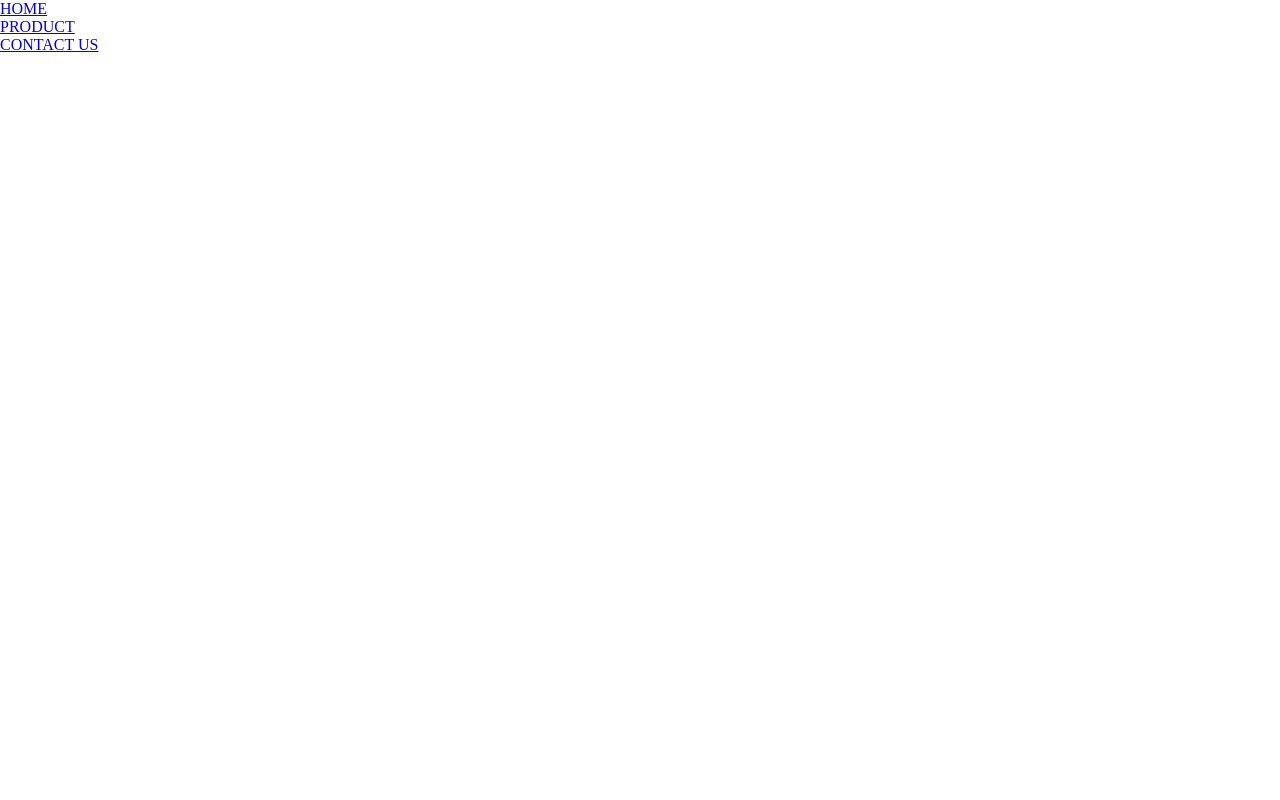
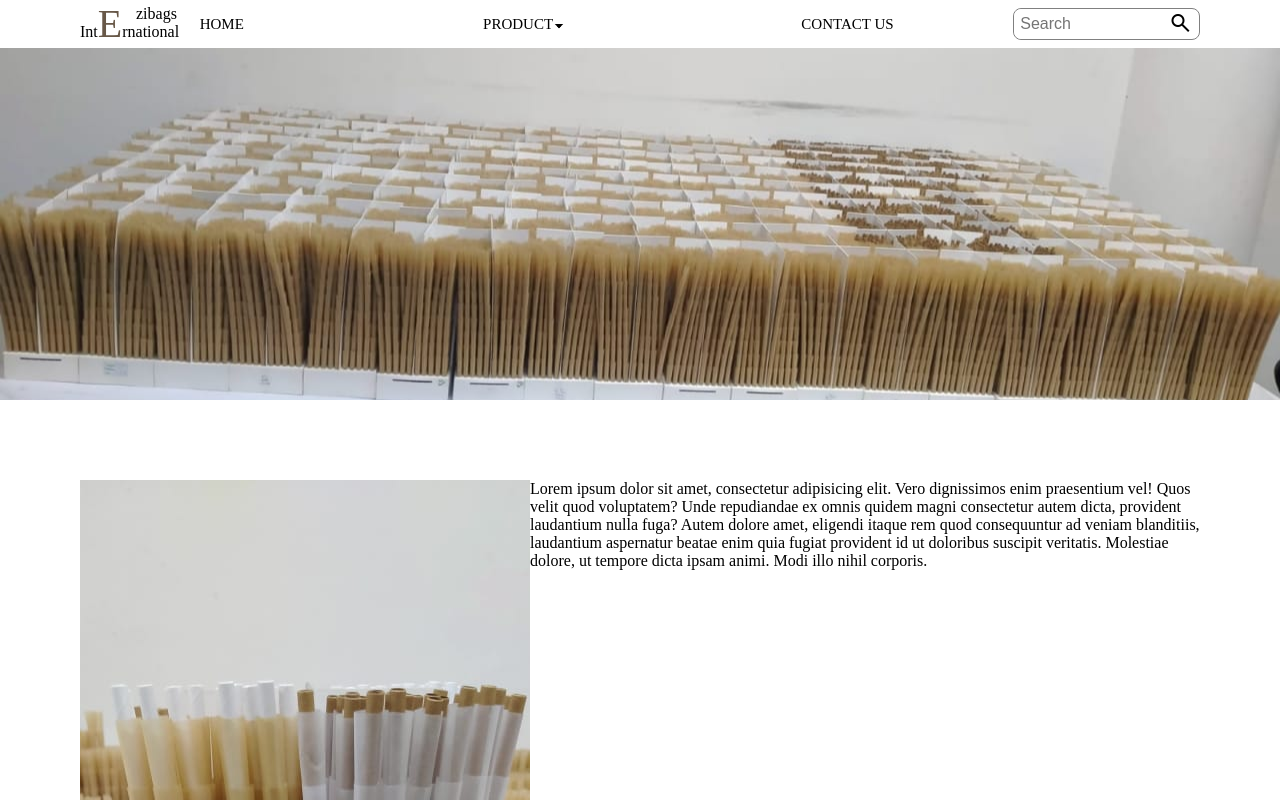
Before and after one commit to aman-webdeveloper/ezibag-international, a plain HTML site: page index.html in a window 1280 px wide. Shown: the top 800 px of the page. Drawn offline with nearby package versions, Linux system fonts and the light colour scheme; files that its build step writes are made by us from their sources.

Commit message:
Added some rules and made dropdown arrow looks and work great.

```diff
--- a/index.html
+++ b/index.html
@@ -5,24 +5,54 @@
     <meta charset="UTF-8">
     <meta http-equiv="X-UA-Compatible" content="IE=edge">
     <meta name="viewport" content="width=device-width, initial-scale=1.0">
-    <link rel="stylesheet" href="style.css">
-    <title>NAVBAR</title>
+    <!-- Icons -->
+    <link rel="stylesheet"
+        href="https://fonts.googleapis.com/css2?family=Material+Symbols+Outlined:opsz,wght,FILL,GRAD@20..48,100..700,0..1,-50..200" />
+    <!-- Favicon Icon -->
+    <link rel="shortcut icon" href="res/images/favicon.ico" type="image/x-icon">
+    <!-- Custom Defined Style -->
+    <link rel="stylesheet" href="res/css/style.css">
+    <title>EZIBAGS INTERNATIONAL</title>
 </head>
 
 <body>
-    <div class="page">
+
     <header>
+
+    </header>
     <nav>
+        <div class="logo">
+
+            <span class="title">zibags</span>
+            <span class="title-suffix">
+                <span class="title-suffix-pre">Int<b>E</b>rnational</span>
+            </span>
+
+        </div>
         <ul>
             <li><a href="#">HOME</a></li>
-                    <li><a href="#">PRODUCT</a></li>
-                    <li><a href="#">CONTACT US </a></li>
+            <li><a href="#">PRODUCT<span></span></a></li>
+            <li><a href="#">CONTACT US</a></li>
         </ul>
+
+        <div class="searchInput"><input type="search" name="search" id="searchKeyword" placeholder="Search">
+            <button id="searchbtn"><span class="material-symbols-outlined">
+                    search
+                </span></button>
+        </div>
     </nav>
-        </header>
 
     <main>
-
+        <section>
+            <div class="article">
+                <div class="article-image">
+                    <img src="./res/images/frontview_vertical.jpeg" alt="Lots of stacked cones.">
+                </div>
+                <div class="article-text">
+                    <p>Lorem ipsum dolor sit amet, consectetur adipisicing elit. Vero dignissimos enim praesentium vel! Quos velit quod voluptatem? Unde repudiandae ex omnis quidem magni consectetur autem dicta, provident laudantium nulla fuga? Autem dolore amet, eligendi itaque rem quod consequuntur ad veniam blanditiis, laudantium aspernatur beatae enim quia fugiat provident id ut doloribus suscipit veritatis. Molestiae dolore, ut tempore dicta ipsam animi. Modi illo nihil corporis.</p>
+                </div>
+            </div>
+        </section>
 
 
     </main>
@@ -32,10 +62,6 @@
 
     </footer>
 
-
-
-    </div>
-
 </body>
 
 </html>
--- a/res/css/style.css
+++ b/res/css/style.css
@@ -1,12 +1,178 @@
-*{
-    margin: 0;
-    padding: 0;
+/*variables */
+:root{
+  --primary-color: #685848;
+  --secoundary-color: black;
+  --white-color: white;
+  --grey-color: grey;
+  --transparent-color: transparent;
+  --header-image: url("../images/frontview_horizontal.jpeg");
 }
 
-.nav ul li a{
-    display: inline-block;
+* {
+  margin: 0;
+  padding: 0;
+  box-sizing: border-box;
 }
 
-.nav ul li{
-    display: inline;
+body {
+  display: flex;
+  flex-direction: column;
+  justify-content: center;
+  align-items: flex-start;
 }
+
+
+header {
+  width: 100%;
+  height: 25rem;
+  background-image: var(--header-image);
+  background-repeat: no-repeat;
+  background-position: center;
+  background-size: cover;
+}
+
+nav {
+  position: fixed;
+  top: 0;
+  width: 100%;
+  display: flex;
+  flex-direction: row;
+  justify-content: space-between;
+  align-items: center;
+  background-color: var(--white-color);
+}
+
+nav .logo .title {
+  margin-left: 3.5rem;
+  position: fixed;
+  top: 5px;
+}
+
+nav .logo .title-suffix-pre {
+  position: fixed;
+  top: 0px;
+}
+
+nav .logo .title-suffix-pre b {
+  color: var(--primary-color);
+  font-size: 40px;
+  font-weight: 100;
+}
+
+nav .logo {
+  display: flex;
+  flex-direction: column;
+  justify-content: center;
+  align-content: center;
+  height: 100%;
+  margin-left: 5rem;
+}
+
+nav ul {
+  display: flex;
+  flex-direction: row;
+  justify-content: space-around;
+  align-content: center;
+  width: 60rem;
+  height: 3rem;
+}
+
+nav ul li {
+  list-style: none;
+  display: flex;
+  flex-direction: column;
+  justify-content: center;
+  align-content: center;
+}
+
+nav ul li:hover {
+  box-shadow: 0px 2px 0px var(--primary-color);
+}
+
+nav ul li a {
+  text-decoration: none;
+  color: var(--secoundary-color);
+  font-size: 15px;
+  height: 100%;
+  display: flex;
+  flex-direction: row;
+  justify-content: center;
+  align-items: center;
+}
+
+nav ul li a span{
+  width: 0;
+  height: 0;
+  margin-left: 3px;
+  transform: rotate(45deg);
+  border-bottom: 3px solid var(--secoundary-color);
+  border-right: 3px solid var(--secoundary-color);
+  border-top: 3px solid var(--transparent-color);
+  border-left: 3px solid var(--transparent-color);
+}
+
+nav ul li:hover a > span{
+  width: 0;
+  height: 0;
+  margin-left: 3px;
+  margin-top: 3px;
+  transform: rotate(45deg);
+  border-bottom: 3px solid var(--transparent-color);
+  border-right: 3px solid var(--transparent-color);
+  border-top: 3px solid var(--secoundary-color);
+  border-left: 3px solid var(--secoundary-color);
+}
+
+nav .searchInput {
+  height: 50%;
+  display: flex;
+  flex-direction: row;
+  justify-content: center;
+  align-items: center;
+  border: 1px solid var(--grey-color);
+  border-radius: 8px;
+  width: 12rem;
+  margin-right: 5rem;
+}
+
+nav .searchInput input:focus-visible {
+  outline: none;
+}
+
+nav .searchInput input {
+  height: 100%;
+  width: 80%;
+  padding: 6px;
+  font-size: 1rem;
+  border: 0;
+  border-radius: 8px;
+}
+
+nav .searchInput button {
+  height: 100%;
+  padding: 0;
+  margin: 0;
+  border: none;
+  border-radius: 8px;
+  background-color: var(--white-color);
+  width: 20%;
+}
+
+section{
+  display: flex;
+  flex-direction: row;
+  justify-content: center;
+  align-content: center;
+  height: 100vh;
+  width: 100vw;
+  padding: 5rem;
+}
+
+section .article{
+  display: flex;
+  flex-direction: row;
+  justify-content: center;
+  align-content: center;
+  width: 75rem;
+  height: 100%;
+}
```
Lines whose indentation alone changed are shown as unchanged.
